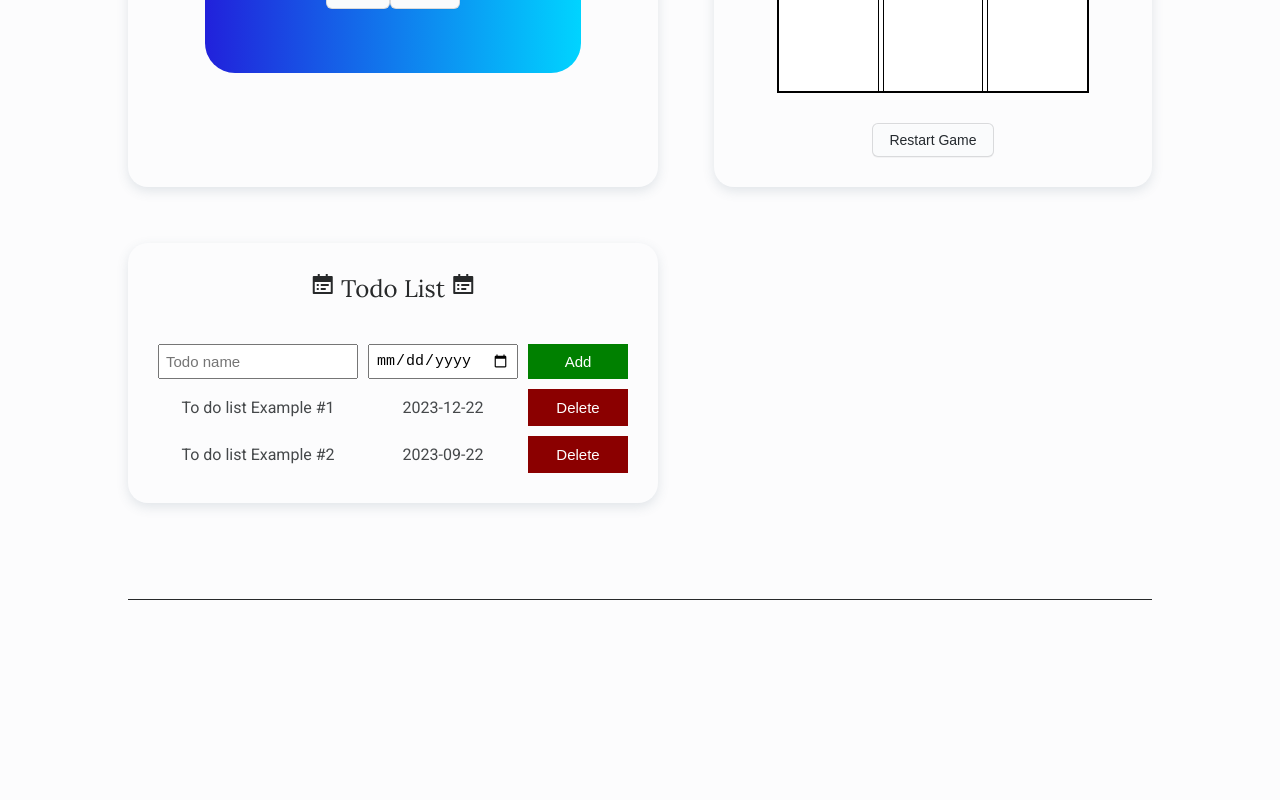
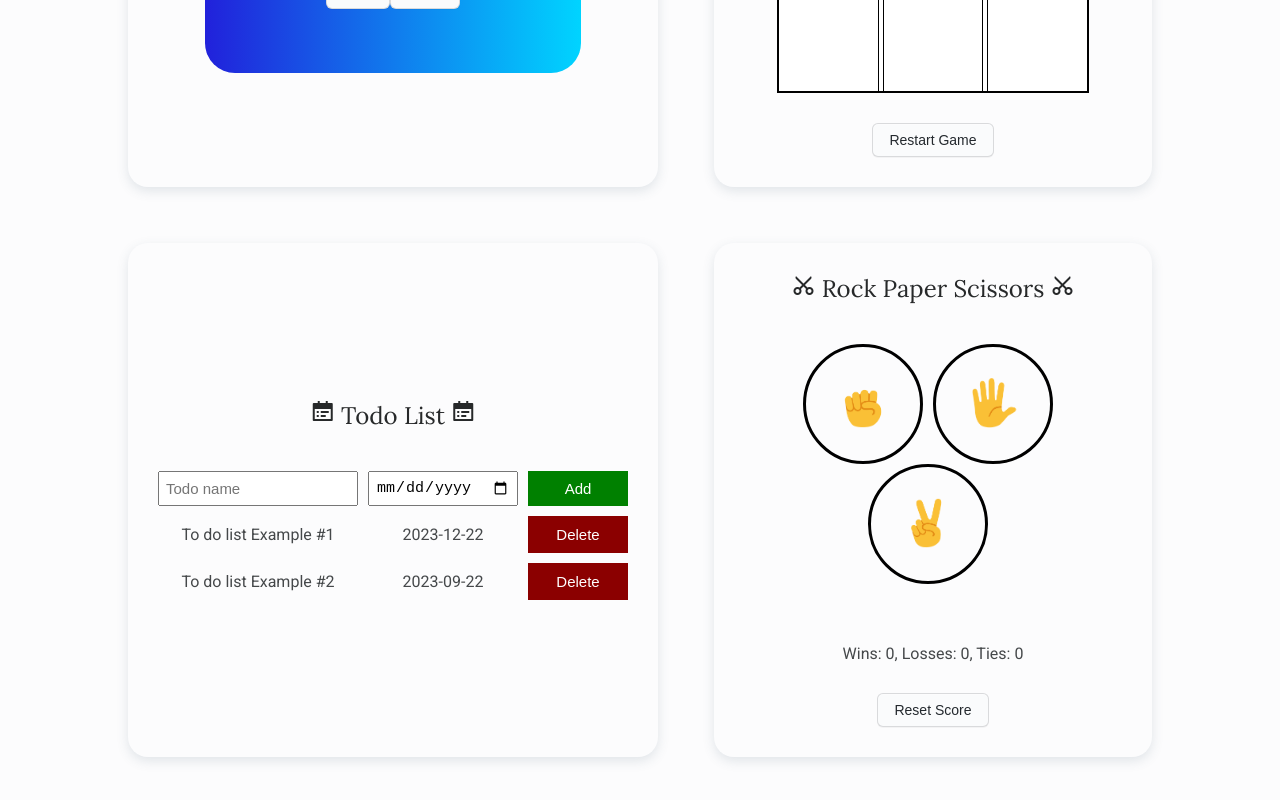
Before and after one commit to rulkimi/portfolio-vue, a Vue app: page /#/ in a window 1280 px wide. Shown: the part 4521-5321 px from the top of the page. Before the commit the page ends 5121 px from the top, so only its background shows below. Built offline with nearby package versions, Linux system fonts and the light colour scheme.

Commit message:
added rock paper scissors to small projects

```diff
--- /dev/null
+++ b/src/components/RockPaperScissors.vue
@@ -0,0 +1,86 @@
+<template>
+  <div class="rock-paper-scissor">
+    <button class="move-button" v-for="move in moves" @click="playGame(move.name)">
+      <img :src="move.icon" :alt="move.name" class="move-icon">
+    </button>
+
+    <p class="result">{{ result }}</p>
+    <p class="moves" v-html="movesResult"></p>
+    <p class="score">{{ scoresResult }}</p>
+
+    <button @click="resetScore" class="reset-score-button">Reset Score</button>
+  </div>
+</template>
+
+<script>
+export default {
+  name: 'RockPaperScissors',
+  data() {
+    const storedScore = localStorage.getItem('score');
+    const initialScore = storedScore ? JSON.parse(storedScore) : { wins: 0, losses: 0, ties: 0 };
+    return {
+      moves: [
+        { name: 'rock', icon: require('@/assets/img/rock-emoji.png') },
+        { name: 'paper', icon: require('@/assets/img/paper-emoji.png') },
+        { name: 'scissors', icon: require('@/assets/img/scissors-emoji.png') },
+      ],
+      score: initialScore,
+
+      result: '',
+      movesResult: '',
+      scoresResult: ''
+    }
+  },
+  methods: {
+    pickComputerMove() {
+      const moves = ['rock', 'paper', 'scissors'];
+      const randomNumber = Math.floor(Math.random() * moves.length);
+
+      return moves[randomNumber];
+    },
+    playGame(playerMove) {
+      const computerMove = this.pickComputerMove();
+      const outcomes = {
+        rock: { rock: 'Tie.', paper: 'You lose.', scissors: 'You win.' },
+        paper: { rock: 'You win.', paper: 'Tie.', scissors: 'You lose.' },
+        scissors: { rock: 'You lose.', paper: 'You win.', scissors: 'Tie.' },
+      };
+
+      const result = outcomes[playerMove][computerMove];
+
+      this.handleResult(result, playerMove, computerMove);
+    },
+    handleResult(result, playerMove, computerMove) {
+      const outcomeMapping = {
+        'You win.': 'wins',
+        'You lose.': 'losses',
+        'Tie.': 'ties',
+      };
+
+      this.score[outcomeMapping[result]] += 1;
+      localStorage.setItem('score', JSON.stringify(this.score));
+
+      this.result = result;
+      this.movesResult = `You <img class="move-icon" src="${require(`@/assets/img/${playerMove}-emoji.png`)}"> <img class="move-icon" src="${require(`@/assets/img/${computerMove}-emoji.png`)}"> Computer `;
+      this.updateScoreElement();
+    },
+    updateScoreElement() {
+      this.scoresResult = `Wins: ${this.score.wins}, Losses: ${this.score.losses}, Ties: ${this.score.ties}`;
+    },
+    resetScore() {
+      this.score.wins = 0;
+      this.score.losses = 0;
+      this.score.ties = 0;
+
+      this.result = '';
+      this.movesResult = '';
+
+      localStorage.removeItem('score');
+      this.updateScoreElement();
+    }
+  },
+  mounted() {
+    this.updateScoreElement();
+  }
+}
+</script>
--- a/src/components/sections/SmallProjects.vue
+++ b/src/components/sections/SmallProjects.vue
@@ -16,6 +16,7 @@ import Calculator from '../Calculator.vue';
 import Stopwatch from '../Stopwatch.vue';
 import TicTacToe from '../TicTacToe.vue';
 import TodoList from '../TodoList.vue';
+import RockPaperScissors from '../RockPaperScissors.vue';
 
 export default {
   components: {
@@ -24,7 +25,8 @@ export default {
     Calculator,
     Stopwatch,
     TicTacToe,
-    TodoList
+    TodoList,
+    RockPaperScissors
   },
   data() {
     return {
@@ -34,6 +36,7 @@ export default {
         { title: 'Stopwatch', icon: 'ri-timer-line', component: 'stopwatch' },
         { title: 'Tic-Tac-Toe', icon: 'ri-artboard-2-line', component: 'tic-tac-toe' },
         { title: 'Todo List', icon: 'ri-calendar-todo-fill', component: 'todo-list' },
+        { title: 'Rock Paper Scissors', icon: 'ri-scissors-2-line', component: 'rock-paper-scissors' },
       ],
     };
   },
```
